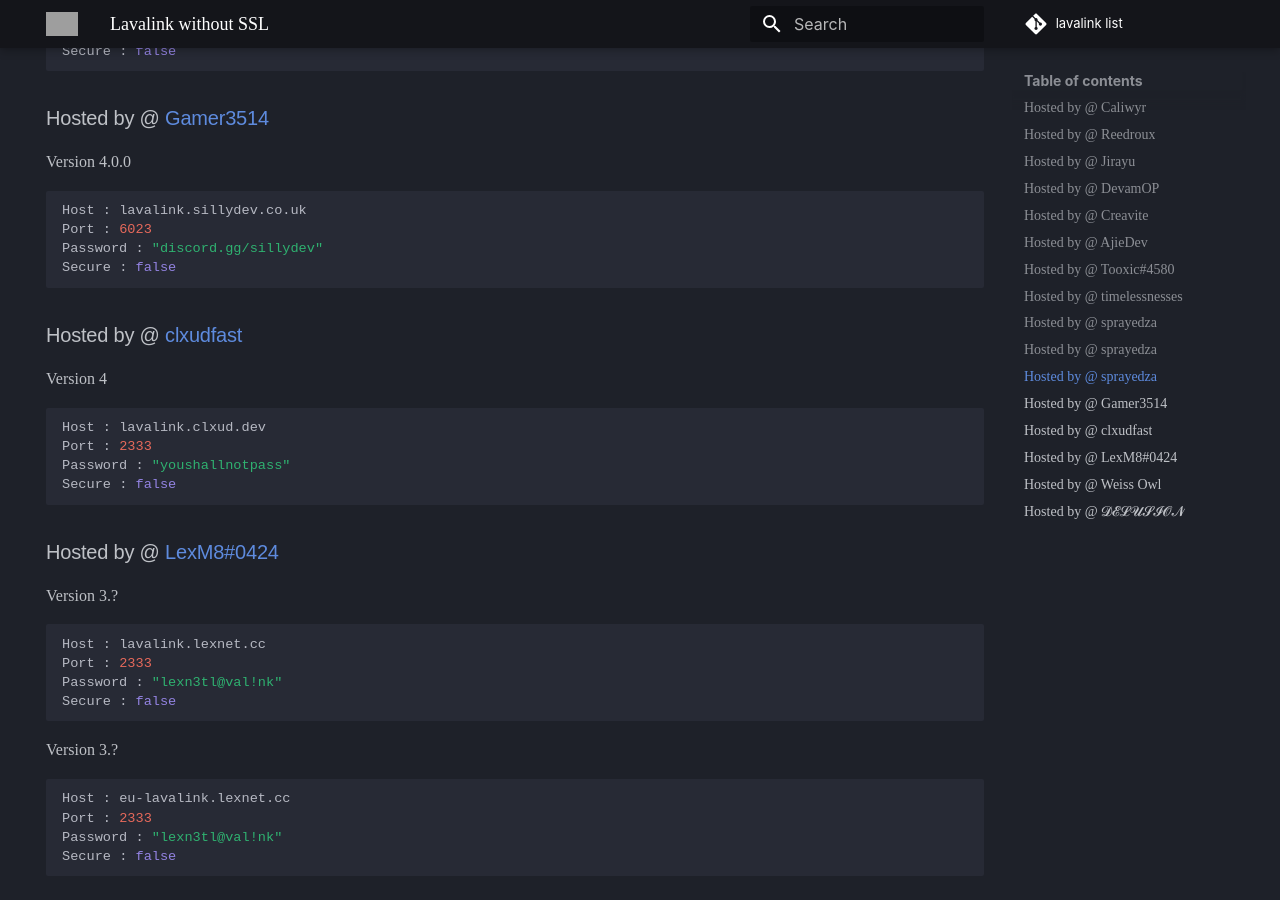
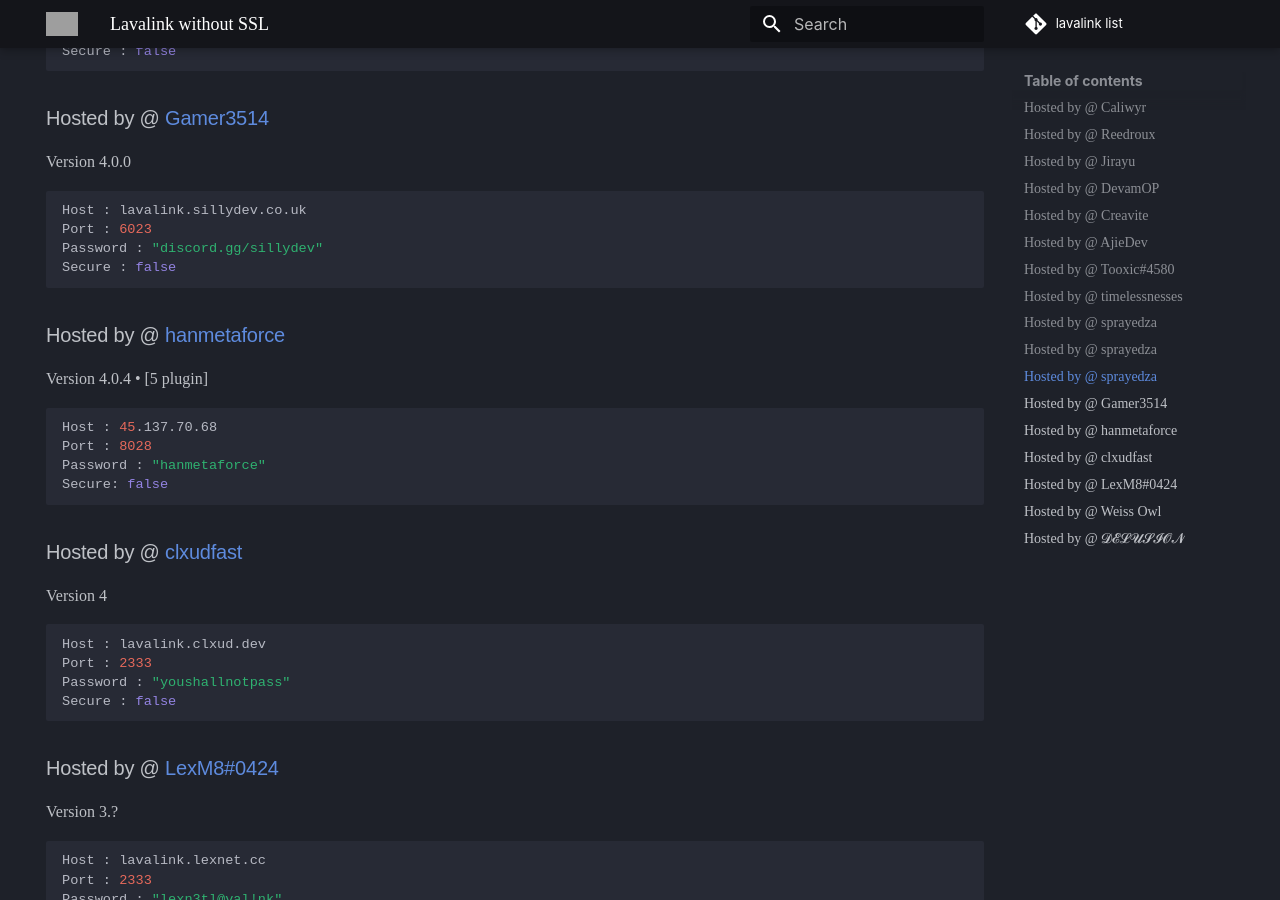
Before and after one commit to DarrenOfficial/lavalink-list, an MkDocs documentation site: the page built from docs/NoSSL/lavalink-without-ssl.md, in a window 1280 px wide and 900 px high, scrolled down 3117 px. Built offline with MkDocs 1.6.1 and Material for MkDocs 9.7.7, drawn with Linux system fonts in a browser that asks for light colours; some web fonts are replaced; comment, search, counter and statistics services are not loaded; a style sheet for code colours, icons or effects is not loaded; grey boxes are pictures that could not be loaded.

Commit message:
Update lavalink-without-ssl.md (#482)

````diff
--- a/docs/NoSSL/lavalink-without-ssl.md
+++ b/docs/NoSSL/lavalink-without-ssl.md
@@ -149,6 +149,16 @@ Password : "discord.gg/sillydev"
 Secure : false
 ```
 
+### Hosted by @ [hanmetaforce](https://discord.gg/831)
+
+Version 4.0.4 • [5 plugin]
+```bash
+Host : 45.137.70.68
+Port : 8028
+Password : "hanmetaforce"
+Secure: false
+```
+
 ### Hosted by @ [clxudfast](https://clxud.dev)
 
 Version 4
````
